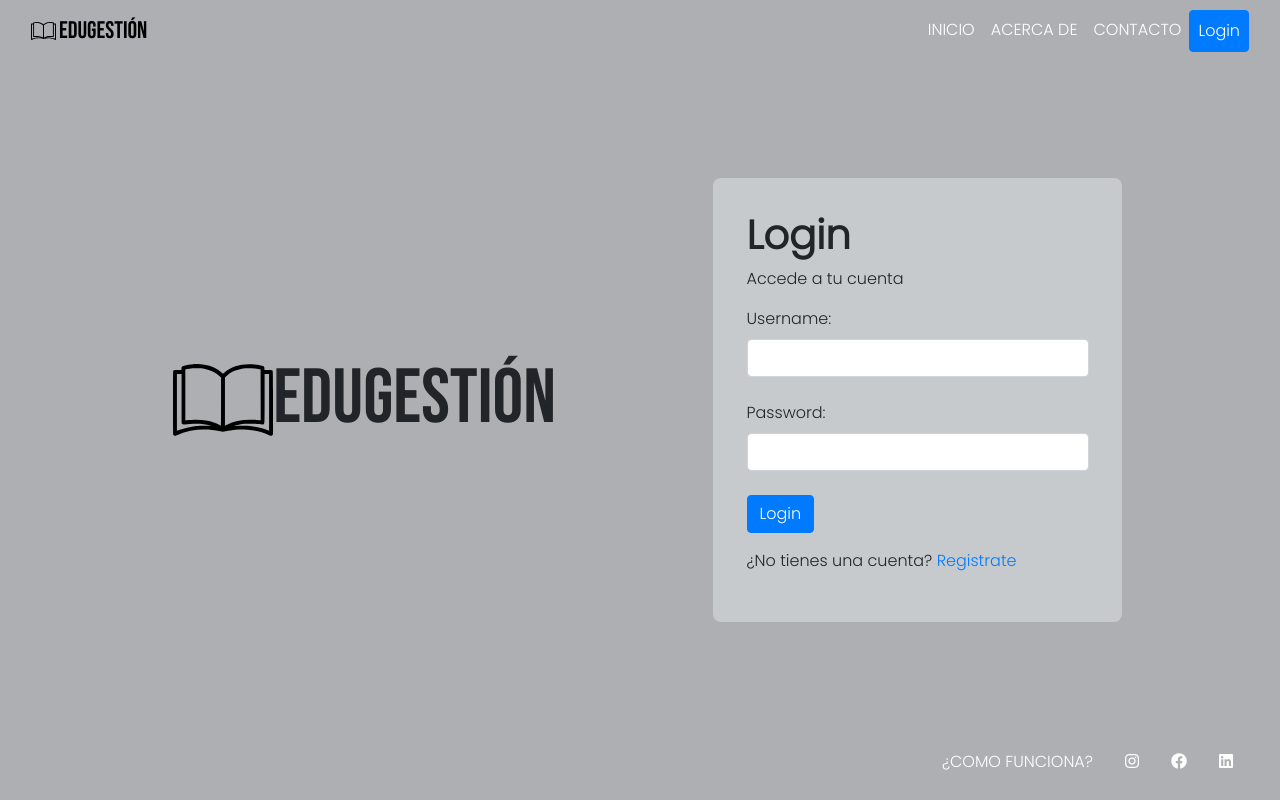
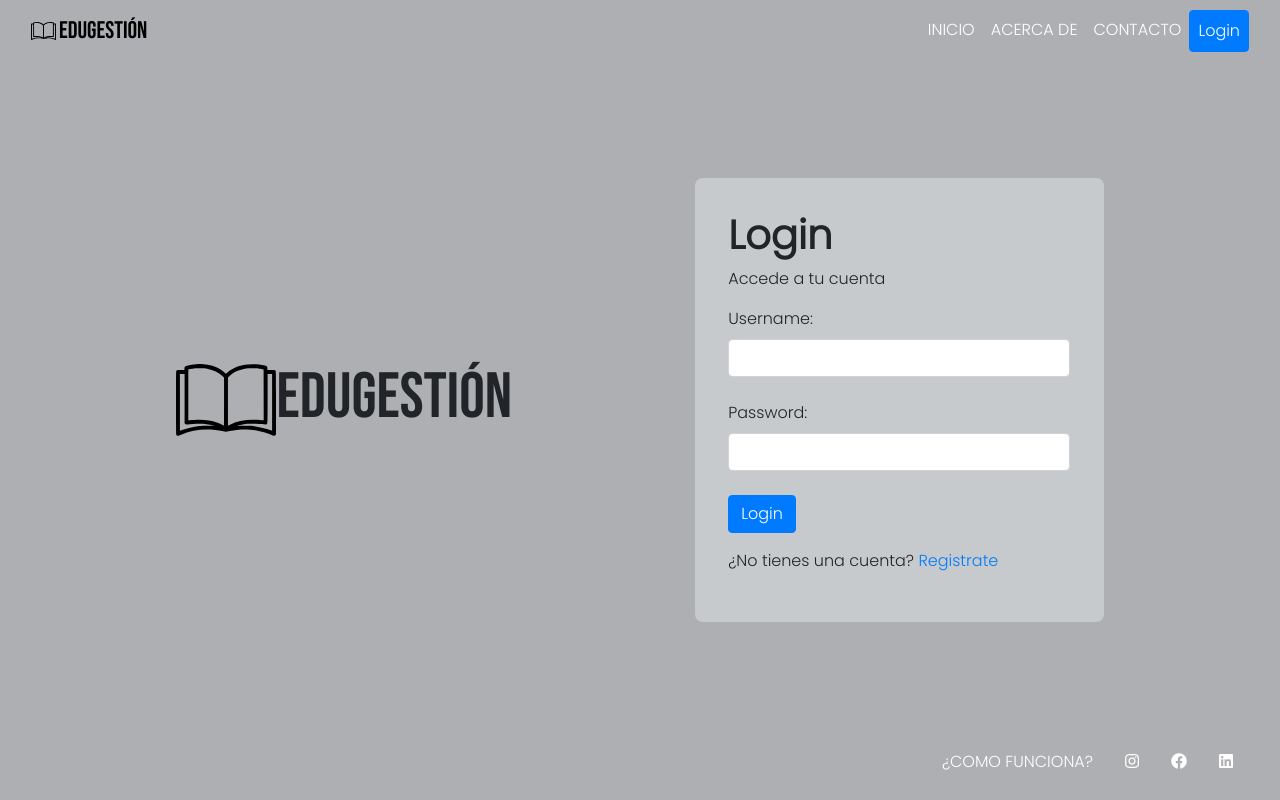
Before and after one commit to AgustinDarioFerreyra/Proyecto_Final_PIL, a Flask app: page /login in a window 1280 px wide. Run offline with Flask 3, Linux system fonts and the light colour scheme; some libraries are stand-ins or nearby versions.

Commit message:
cambios front responsive

```diff
--- a/app.py
+++ b/app.py
@@ -3,4 +3,4 @@
 app=create_app()
 
 if __name__ == '__main__':
-    app.run()
+    app.run(debug=True)
--- a/modules/routes.py
+++ b/modules/routes.py
@@ -42,7 +42,7 @@
         nombre = form.name.data
         mensaje_enviado = form.message.data
 
-        mensaje_respuesta= f'Hola {nombre}\nGracias por contactarnos.\n\nSu mensaje:\n{mensaje_enviado}'
+        mensaje_respuesta= f'Hola {nombre}\n Recibimos tu mensaje por medio de la web de EduGestión. Gracias por contactarnos.\n\nSu mensaje:\n{mensaje_enviado}'
         resultado=gestor_email().enviar_email(email,"Formulario de contacto",mensaje_respuesta)
         if resultado["Exito"]:
             flash('Formulario enviado con éxito', 'success')
--- a/static/style.css
+++ b/static/style.css
@@ -21,8 +21,13 @@
     justify-content: right;
 }
 
-.btn-collap {
-    border: 3px solid white !important
+.navbar-toggler {
+    border: 3px solid black !important
+}
+
+.navbar-toggler-icon{
+    align-items:center;
+    justify-content: center
 }
 
 .home {
@@ -34,6 +39,14 @@
 
 .fondo{
     background-color: #ADAFB2
+}
+
+.fondo-home{
+ background: linear-gradient(rgba(255,255,255,.5), rgba(255,255,255,.5));
+    align-items:center;
+    text-align:center;
+    border-radius: 8px;
+    padding:3%
 }
 
 .text-title {
@@ -104,21 +117,64 @@
 
 .logo span{
     font-family: 'Bebas Neue', sans-serif;
-    font-size:1.2em
+    font-size:1.2em;
+}
+
+.logoo{
+    justify-content:center
+}
+
+.logoo img{
+    width:100px;
+}
+
+.logoo span{
+    justify-content:center;
+    font-family: 'Bebas Neue', sans-serif;
+    font-size:4em;
+}
+
+.loginn{
+    width:100%;
+    justify-content: space-around;
+    align-items:center
 }
 
 input:focus, select:focus, select, input.form-control:focus {
+    outline:none !important;
+    outline-width: 0 !important;
+    box-shadow: none;
+    -moz-box-shadow: none;
+    -webkit-box-shadow: none;
+    border-color: black
+}
 
-            outline:none !important;
+.btn-primary{
+    justify-content:center
+}
 
-            outline-width: 0 !important;
+@media (max-width: 768px) {
+    .loginn{
+       justify-content:center;
+    }
 
-            box-shadow: none;
+    .logoo img{
+        width:60px;
+    }
 
-            -moz-box-shadow: none;
+    .logoo{
+        align-items:center;
+        width:100%
+    }
 
-            -webkit-box-shadow: none;
+    .logoo span{
+        font-size: 3em;
+    }
+}
 
-            border-color: black
-
-        }
+@media (max-width: 1024px) {
+    .home{
+        align-items:center;
+        justify-content:center
+    }
+}
--- a/templates/carreras/carreras.html
+++ b/templates/carreras/carreras.html
@@ -4,7 +4,7 @@
 {% block content %}
 
 <div class="fondo">
-<div class="container text-title" style="padding-bottom: 100px;">
+<div class="container text-title" style="width: 100%;padding-bottom: 100px;">
     <div class="container-chico" >
     <h2><b>Lista de Carreras</b></h2>
     <div class="row">
--- a/templates/comun/base.html
+++ b/templates/comun/base.html
@@ -38,7 +38,7 @@
         <div class="container-fluid">
         <a class="navbar-brand d-flex logo" style="color: black; gap: 3px;" href="{{ url_for('routes.index') }}"><img src="../static/img/libro.svg" alt="logo" style="width: 25px;"><span>EduGestión</span></a>
           <button class="navbar-toggler" type="button" data-bs-toggle="collapse" data-bs-target="#navbarNav" aria-controls="navbarNav" aria-expanded="false" aria-label="Toggle navigation">
-            <span class="navbar-toggler-icon"></span>
+            <span class="navbar-toggler-icon d-flex"><i class="fas fa-bars"></i></span>
           </button>
           <div class="collapse navbar-collapse" id="navbarNav">
             <ul class="navbar-nav d-flex">
--- a/templates/index.html
+++ b/templates/index.html
@@ -2,12 +2,14 @@
 
 {% block content %}
 <div class="home">
-    <div class="container text-title">
+    <div class="container">
+        <div class="fondo-home d-flex flex-column">
         <h1><b>Bienvenido a EduGestión</b></h1>
-        <p>Consultá y administrá datos</p>
+        <p><b>Consultá y administrá datos.</b></p>
         <div class="row">
             <a class="btn btn-info" style="margin: 4px" href="{{ url_for('routes_personas.obtener_lista_paginada') }}">Personas</a>
             <a class="btn btn-info" style="margin: 4px" href="{{ url_for('routes_carreras.obtener_carreras') }}">Carreras</a>
+        </div>
         </div>
     </div>
 
--- a/templates/login.html
+++ b/templates/login.html
@@ -3,9 +3,11 @@
 {% block content %}
 
 <div class="fondo">
-	<div class="container d-flex flex-row">
-		<div class="col-6 logo d-flex" style="font-size: 4em; align-items: center;"> <img src="../static/img/libro.svg" alt="logo" style="width: 100px;"><span>EduGestión</span></a></div>
-
+	<div class="container" >
+	<div class="row d-flex loginn">
+		<div class="logoo d-flex flex-row">
+			<img src="../static/img/libro.svg" alt="logo"><span>EduGestión</span>
+		</div>
 	<div class="container-chico">
 		<h1><b>Login</b></h1>
         <p>Accede a tu cuenta</p>
@@ -17,10 +19,11 @@
 			<input class="form-control" type="text" name="username" required><br>
 			<label class="form-label" for="password">Password:</label>
 			<input class="form-control" type="password" name="password" required><br>
-            <button class="btn btn-primary" type="submit" value="Login">Login</button>
+            <button class="btn btn-primary d-flex" type="submit" value="Login">Login</button>
             </div>
 		</form>
 		<p>¿No tienes una cuenta? <a href="/signup">Registrate</a></p>
+	</div>
     </div>
 	</div>
     </div>
--- a/templates/personas/crear_persona.html
+++ b/templates/personas/crear_persona.html
@@ -49,7 +49,7 @@
         </div>
     </form>
     <a class="btn btn-primary" href="{{ url_for('routes_personas.obtener_lista_paginada') }}">Volver a la Lista</a>
-</div>
+    </div>
 </div>
 </div>
 <script>
```
Also changed, not shown: templates/personas/personas.html (+9 -11 lines).
